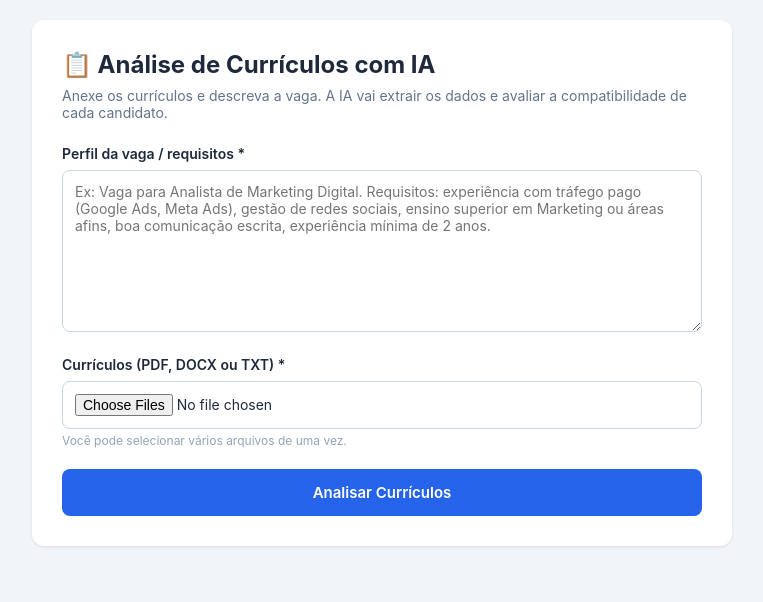
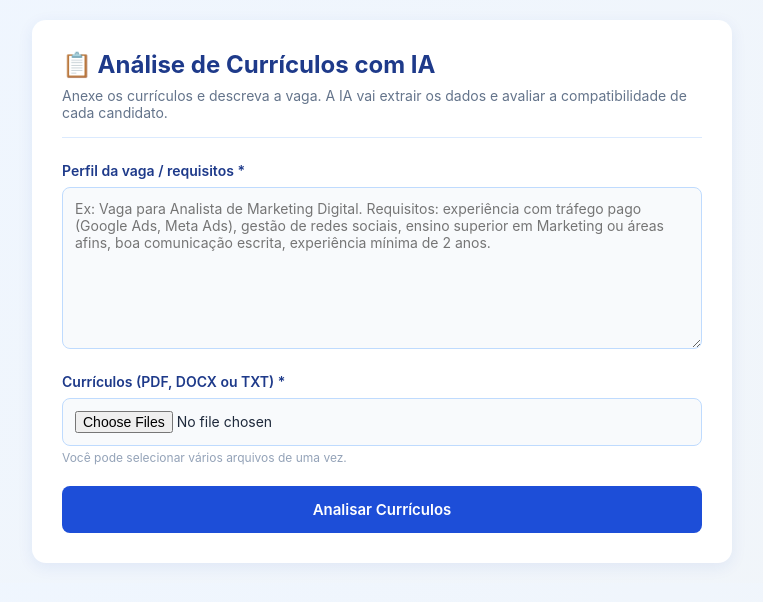
Before and after one commit to guiga22072000-bot/Triagemcurriculoq, a Flask app: page / in a window 1280 px wide. Shown: the top 602 px of the page, without its empty margins (258-1021 px from the left). Run offline with Flask 3, Linux system fonts and the light colour scheme.

Commit message:
Update style.css

```diff
--- a/static/style.css
+++ b/static/style.css
@@ -6,7 +6,7 @@
 }
 
 body {
-  background: #f1f5f9;
+  background: linear-gradient(135deg, #eff6ff 0%, #f1f5f9 100%);
   color: #1e293b;
   padding: 20px;
 }
@@ -15,23 +15,37 @@ body {
   max-width: 700px;
   margin: 0 auto;
   background: #fff;
-  border-radius: 12px;
+  border-radius: 14px;
   padding: 30px;
-  box-shadow: 0 1px 3px rgba(0,0,0,0.1);
+  box-shadow: 0 4px 16px rgba(30, 64, 175, 0.08);
 }
 
 .container.wide {
   max-width: 1100px;
 }
 
+.logo-wrapper {
+  display: flex;
+  align-items: center;
+  gap: 14px;
+  margin-bottom: 16px;
+}
+
+.logo-wrapper img {
+  height: 48px;
+  width: auto;
+}
+
 header {
   margin-bottom: 24px;
+  border-bottom: 1px solid #dbeafe;
+  padding-bottom: 16px;
 }
 
 h1 {
   font-size: 24px;
   margin-bottom: 8px;
-  color: #1e293b;
+  color: #1e3a8a;
 }
 
 header p {
@@ -56,20 +75,23 @@ label {
   font-weight: 600;
   margin-bottom: 8px;
   font-size: 14px;
+  color: #1e3a8a;
 }
 
 textarea, input[type="file"] {
   width: 100%;
   padding: 12px;
-  border: 1px solid #cbd5e1;
+  border: 1px solid #bfdbfe;
   border-radius: 8px;
   font-size: 14px;
   resize: vertical;
+  background: #f8fafc;
 }
 
 textarea:focus, input:focus {
   outline: none;
   border-color: #2563eb;
+  background: #fff;
 }
 
 small {
@@ -84,7 +106,7 @@ small {
 }
 
 button {
-  background: #2563eb;
+  background: #1d4ed8;
   color: #fff;
   border: none;
   padding: 14px 24px;
```
Also changed, not shown: other parts of static/style.css (+24 -16 lines).
